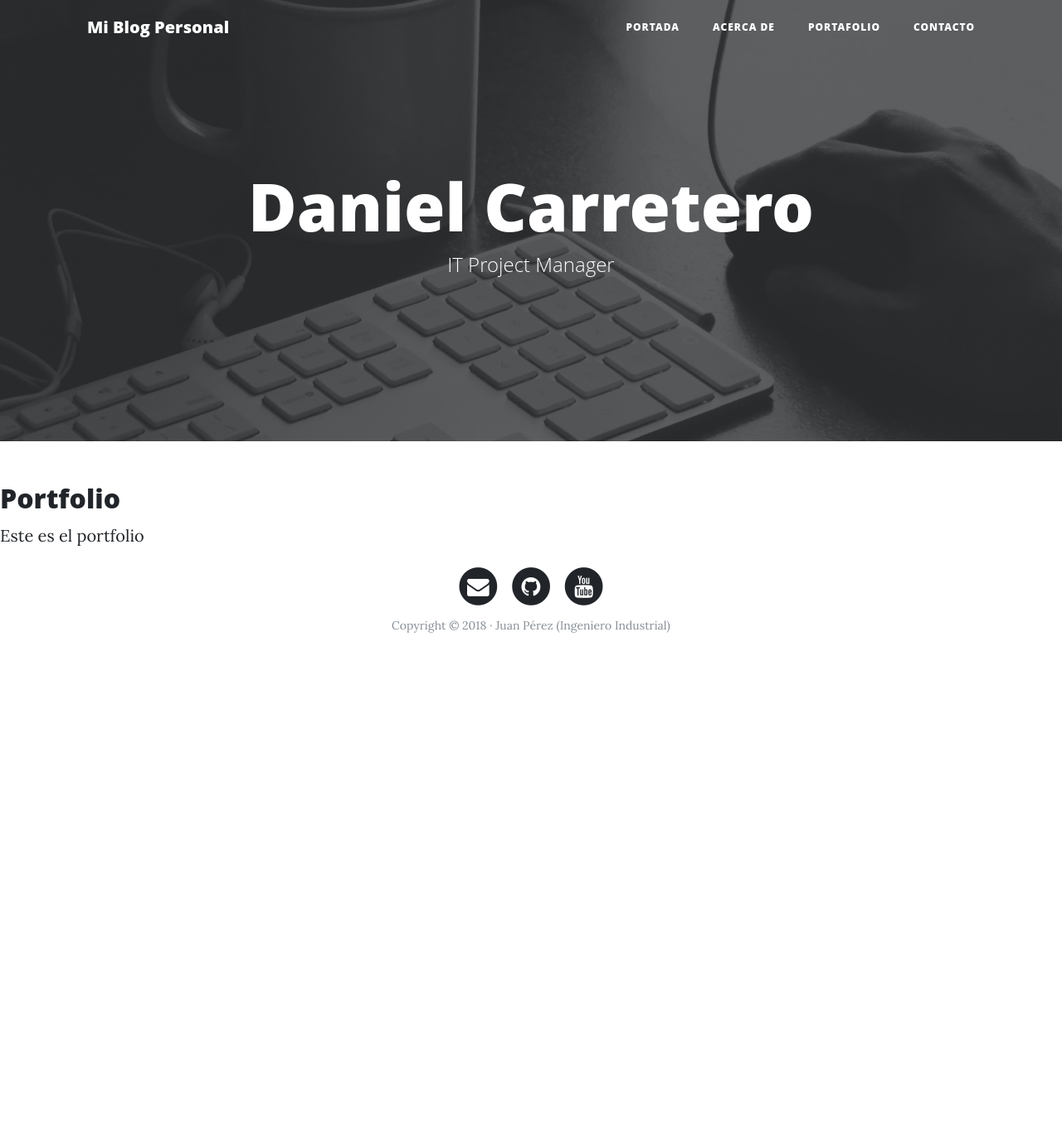
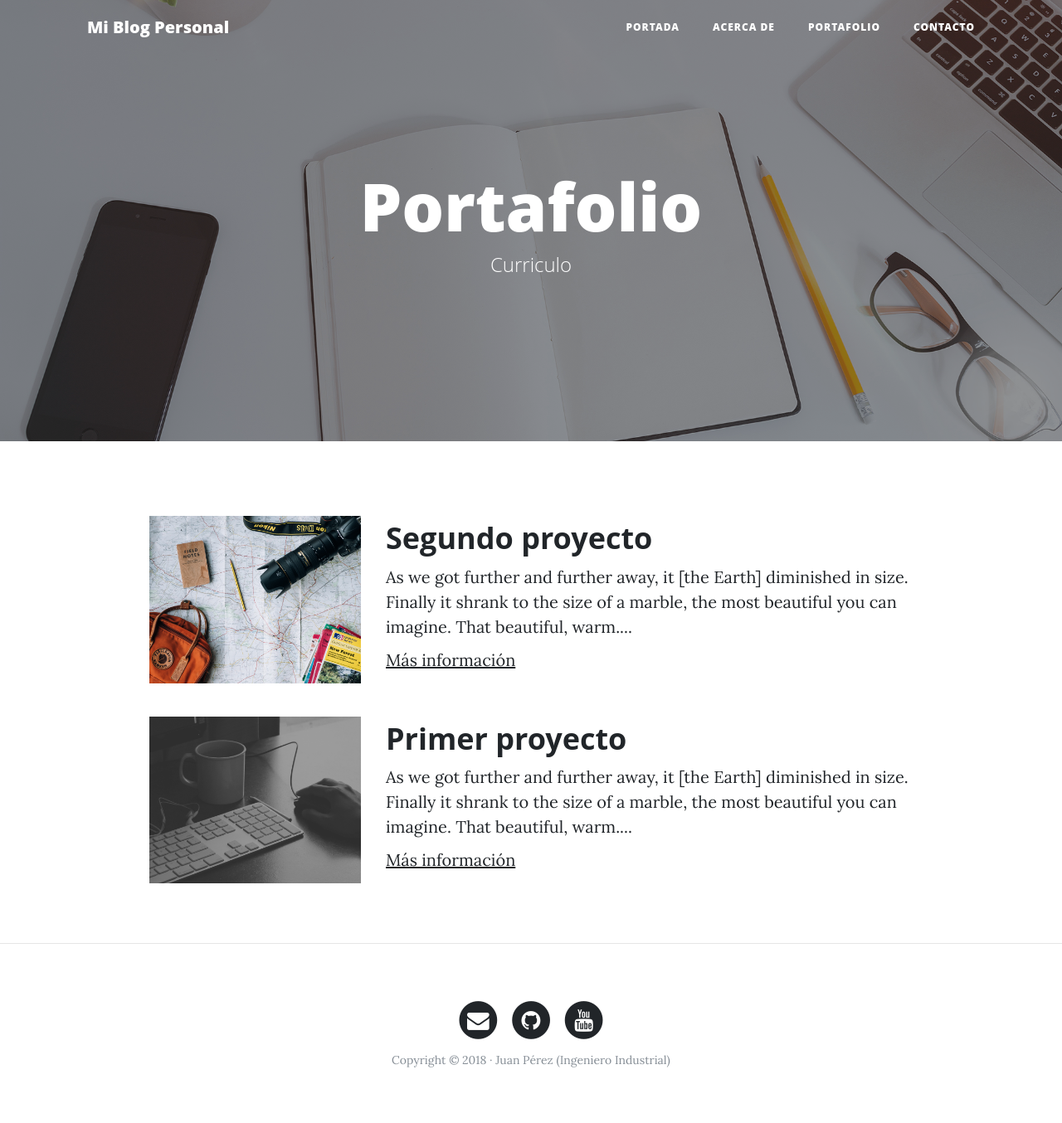
Before and after one commit to dcarretero/django_web_personal, a Django app: page /portfolio/ in a window 1280 px wide. Shown: the whole page at 83% size. Before the commit the page ends 763 px from the top, so only its background shows below. Run offline with Django 4.2, Linux system fonts and the light colour scheme; some libraries are stand-ins or nearby versions; some web fonts are replaced.

Commit message:
punto 25

```diff
--- a/core/templates/core/base.html
+++ b/core/templates/core/base.html
@@ -6,7 +6,7 @@
     <meta charset="utf-8">
     <meta name="viewport" content="width=device-width, initial-scale=1, shrink-to-fit=no">
 
-    <title>Mi blog personal</title>
+    <title>{% block blockname %}{% endblock blockname %}</title>
 
     <!-- Estilos y fuentes del template  -->
     {% load static %}
@@ -48,26 +48,28 @@
     </nav>
 
     <!-- Cabecera -->
-    <header class="masthead" style="background-image: url('{% static 'core/img/home-bg.jpg' %}')">
+    <header class="masthead" style="background-image: url('{% block background %}{% endblock background %}')">
       <div class="overlay"></div>
       <div class="container">
         <div class="row">
           <div class="col-lg-8 col-md-10 mx-auto">
             <div class="site-heading">
-              <h1>Daniel Carretero</h1>
-              <span class="subheading">IT Project Manager</span>
+              {% block headers %}{% endblock headers %}
+
             </div>
           </div>
         </div>
       </div>
     </header>
     <!--Contenido-->
-    {% block content %}
+    <div class="container">
 
-    {% endblock content %}
+    {% block content %}{% endblock content %}
+  </div>
 
+  {% if request.path != '/' %}<hr>{% endif %}
 
-    <!-- Pié de página -->
+    <!-- P)ié de página -->
     <footer>
       <div class="container">
         <div class="row">
--- a/core/templates/core/portfolio.html
+++ b/core/templates/core/portfolio.html
@@ -1,6 +1,31 @@
 {% extends 'core/base.html' %}
 
+{% block background %}{% load static %}{% static 'core/img/portfolio-bg.jpg' %}{% endblock background %}
+{% block title %}portfolio{% endblock title %}
+{% block headers %}
+<h1>Portafolio</h1>
+<span class="subheading">Curriculo</span>
+{% endblock headers %}
 {% block content %}
-<h2>Portfolio</h2>
-<p>Este es el portfolio</p>
+<div class="row project">
+    <div class="col-lg-3 col-md-4 offset-lg-1">
+        <img class="img-fluid" src="{% static 'core/img/about-bg.jpg' %}" alt="">
+    </div>
+  <div class="col-lg-7 col-md-8">
+        <h2 class="section-heading title">Segundo proyecto</h2>
+    <p>As we got further and further away, it [the Earth] diminished in size. Finally it shrank to the size of a marble, the most beautiful you can imagine. That beautiful, warm....</p>
+    <p><a href="http://google.com">Más información</a></p>
+    </div>
+</div>
+<!-- Proyecto -->
+<div class="row project">
+    <div class="col-lg-3 col-md-4 offset-lg-1">
+        <img class="img-fluid" src="{% static 'core/img/home-bg.jpg' %}" alt="">
+    </div>
+  <div class="col-lg-7 col-md-8">
+        <h2 class="section-heading title">Primer proyecto</h2>
+    <p>As we got further and further away, it [the Earth] diminished in size. Finally it shrank to the size of a marble, the most beautiful you can imagine. That beautiful, warm....</p>
+    <p><a href="http://google.com">Más información</a></p>
+    </div>
+</div>
 {% endblock content %}
```
Also changed, not shown: core/templates/core/about.html (+16 -3 lines), core/templates/core/contact.html (+14 -3 lines), core/templates/core/home.html (+12 -2 lines), 1 other file.
